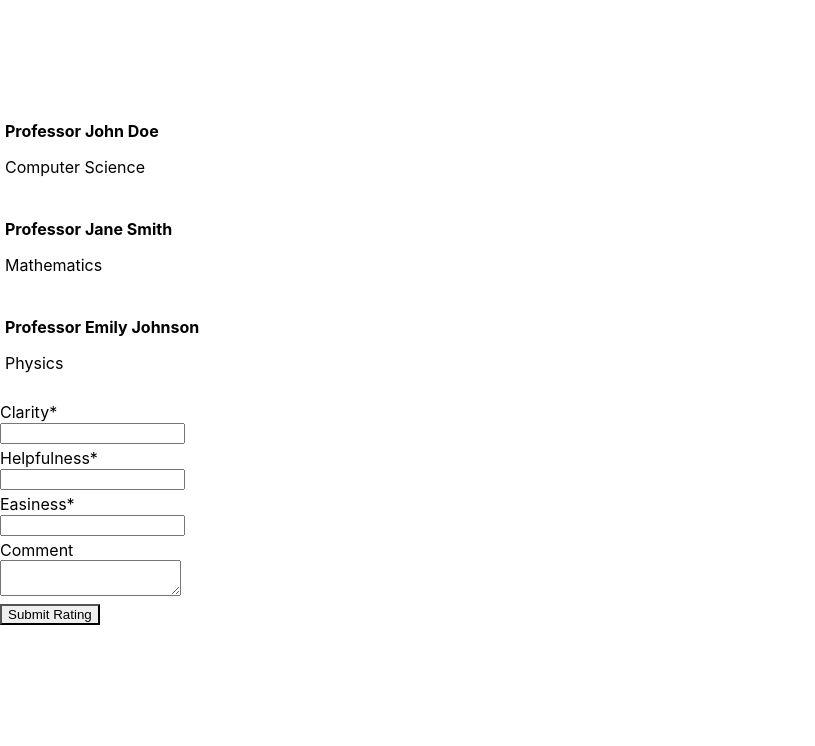
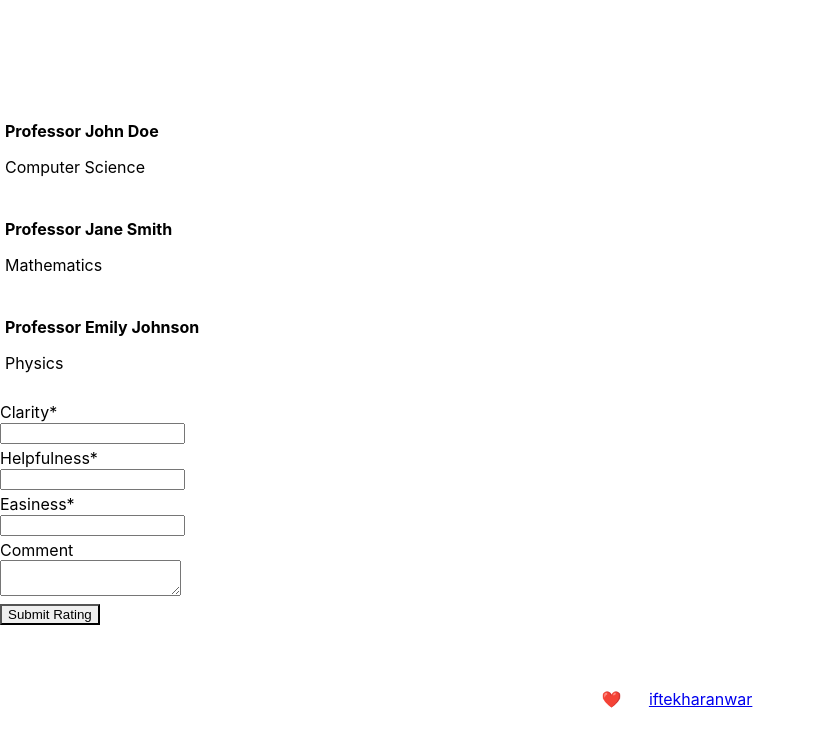
Before and after one commit to iftekharanwar/rateyourprofessor, a React (Create React App) app: page / in a window 1280 px wide. Shown: the top 746 px of the page, without its empty margins (0-815 px from the left). Built offline with nearby package versions, Linux system fonts and the light colour scheme.

Commit message:
Integrate Footer component and update App.js

```diff
--- a/src/App.js
+++ b/src/App.js
@@ -3,14 +3,27 @@ import './App.css';
 import Header from './components/Header';
 import ProfessorList from './components/ProfessorList';
 import RatingForm from './components/RatingForm'; // Importing the RatingForm component
+import Footer from './components/Footer'; // Importing the Footer component
 
 function App() {
+  // Temporary professorId for testing purposes
+  const professorId = 1;
+
+  // Define the onSubmitRating function to handle form submission
+  const onSubmitRating = (ratingData) => {
+    // Placeholder for form submission logic
+    console.log('Form submitted with data:', ratingData);
+    // Here you would typically handle the form submission,
+    // for example, sending the data to a backend server or
+    // updating the state within the application.
+  };
+
   return (
     <div className="App">
       <Header />
       <ProfessorList />
-      <RatingForm /> {/* Adding the RatingForm component to the page */}
-      {/* Rest of the app components will go here */}
+      <RatingForm professorId={professorId} onSubmitRating={onSubmitRating} /> {/* Passing the professorId and onSubmitRating function as props */}
+      <Footer /> {/* Adding the Footer component */}
     </div>
   );
 }
--- a/src/components/Footer.js
+++ b/src/components/Footer.js
@@ -0,0 +1,19 @@
+import React from 'react';
+import { Box, Text, Container, Link } from '@chakra-ui/react';
+
+const Footer = () => {
+  return (
+    <Box bg="teal.500" color="white" py="4">
+      <Container maxW="container.xl" textAlign="center">
+        <Text fontSize="sm">
+          © {new Date().getFullYear()} RateYourProfessor. All rights reserved.
+        </Text>
+        <Text fontSize="sm">
+          Built with ❤️ by <Link href="https://github.com/iftekharanwar" isExternal>iftekharanwar</Link>
+        </Text>
+      </Container>
+    </Box>
+  );
+};
+
+export default Footer;
```
